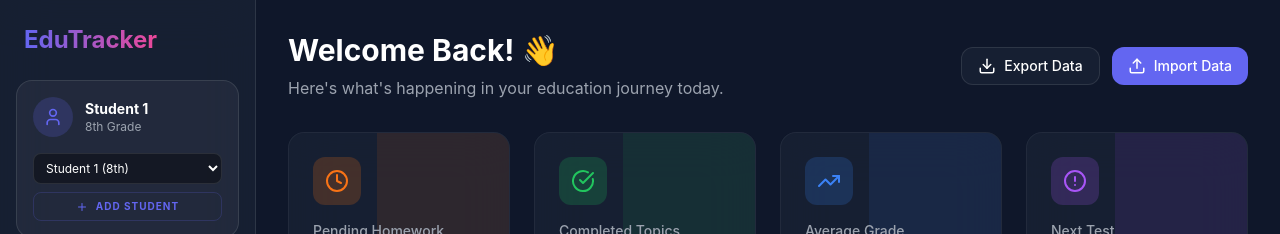
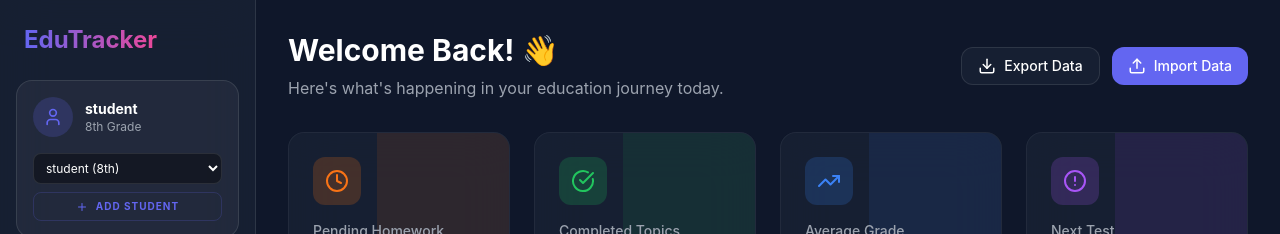
Before and after one commit to MK-Gits/School-Tracker, a React (Vite) app: page / in a window 1280 px wide. Shown: the top 234 px of the page. Built offline with nearby package versions, Linux system fonts and the light colour scheme.

Commit message:
added profile options

```diff
--- a/src/components/Layout.jsx
+++ b/src/components/Layout.jsx
@@ -42,12 +42,10 @@ const Layout = ({ children }) => {
 
             {/* Sidebar */}
             <motion.aside
-                className={`fixed md:relative z-50 w-64 h-screen bg-surface/50 backdrop-blur-xl border-r border-white/10 flex flex-col
+                className={`fixed md:relative z-50 w-64 h-screen bg-surface/50 backdrop-blur-xl border-r border-white/10 flex flex-col transition-transform duration-300 ease-in-out
           ${isSidebarOpen ? 'translate-x-0' : '-translate-x-full md:translate-x-0'}
         `}
                 initial={false}
-                animate={{ x: isSidebarOpen ? 0 : 0 }} // Simplified for now, responsive handling is tricky with pure framer-motion without media query hook, relying on CSS classes
-                transition={{ type: 'spring', stiffness: 300, damping: 30 }}
             >
                 <div className="p-6 flex items-center justify-between">
                     <h1 className="text-2xl font-bold bg-gradient-to-r from-primary to-accent bg-clip-text text-transparent">
--- a/src/context/StudentContext.jsx
+++ b/src/context/StudentContext.jsx
@@ -17,7 +17,7 @@ export const StudentProvider = ({ children }) => {
         const stored = loadData('profiles_list', []);
         // Migration: If no profiles exist but legacy data might, create a default profile
         if (stored.length === 0) {
-            return [{ id: 'default', name: 'Student 1', grade: '8th' }];
+            return [{ id: 'default', name: 'student', grade: '8th' }];
         }
         return stored;
     });
```
